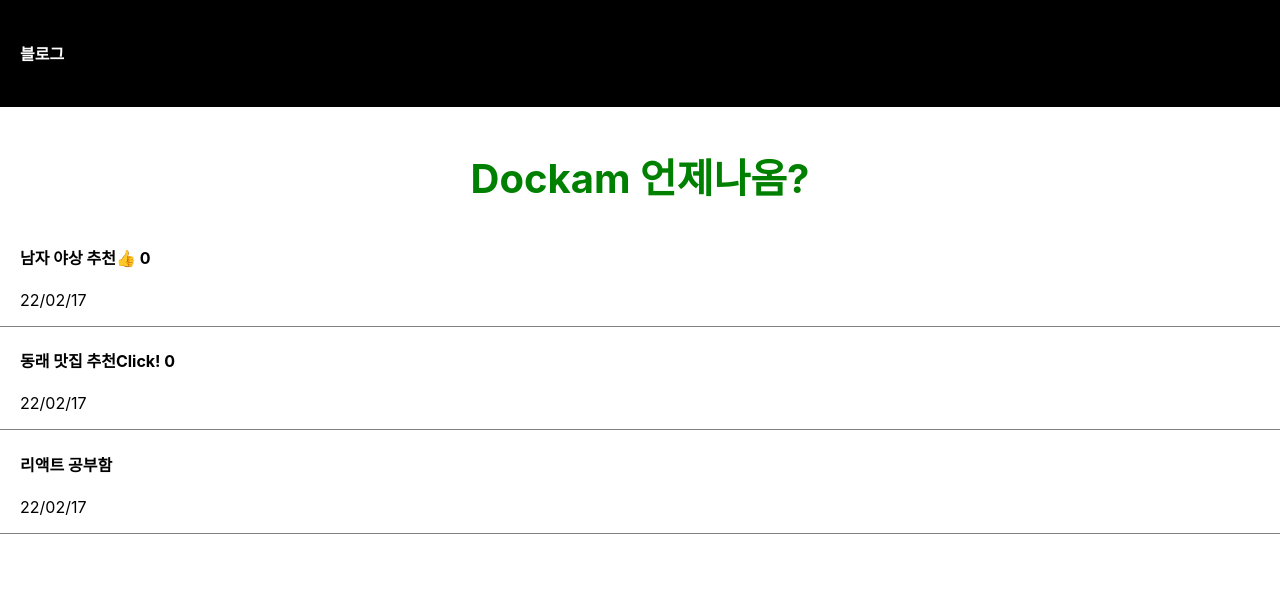
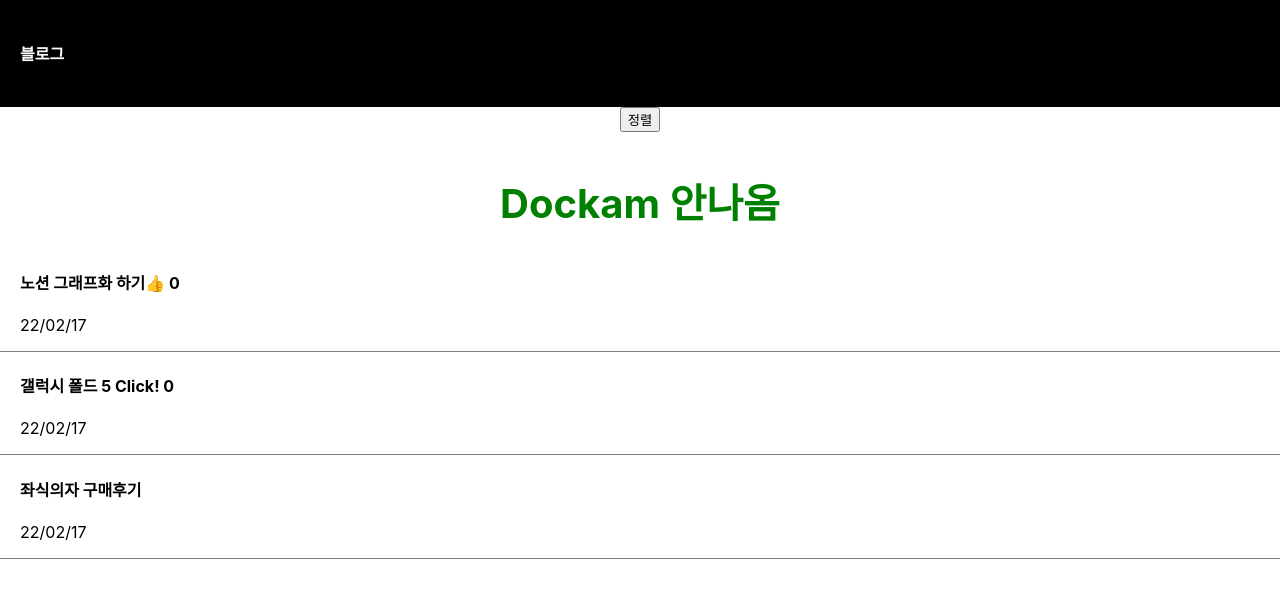
Before and after one commit to SsangG77/react_blog, a React (Create React App) app: page / in a window 1280 px wide. Shown: the top 598 px of the page. Built offline with nearby package versions, Linux system fonts and the light colour scheme.

Commit message:
destructuring_assignment

```diff
--- a/src/App.js
+++ b/src/App.js
@@ -2,7 +2,7 @@
 import './App.css';
 import {useState} from "react"
 
-let title = 'Dockam 언제나옴?'
+let titlet = 'Dockam 안나옴'
 let styleObj = {
   color : 'green',
   fontSize : '40px'
@@ -16,30 +16,42 @@
 
   let [like, setLike] = useState(0)
 
-
+  let [title, setTitle] = useState(['노션 그래프화 하기', '갤럭시 폴드 5', '좌식의자 구매후기']);
 
   return (
     <div className="App">
       <div className='black_nav'>
         <h4>블로그</h4>
       </div>
-      <h3 style= {styleObj}>{title}</h3>
+
+    <button onClick={() => {
+      let copy = [...title];
+      setTitle(copy.sort())
+      console.log(title)
+
+    }}>
+      정렬
+    </button>
+
+
+
+      <h3 style= {styleObj}>{titlet}</h3>
       <div className='list'>
         <h4>
-          { coat }
+          { title[0] }
           <span onClick={() => {setLike(like + 1)}}>👍</span> {like}
         </h4>
         <p>22/02/17</p>
       </div>
       <div className='list'>
         <h4>
-          { food }
-          <span onClick={() => setCoat('여자 코트 추천')}>Click!</span> { 0 }
+          { title[1] }
+          <span onClick={() => setCoat('여자 코트 추천')}> Click!</span> { 0 }
           </h4>
         <p>22/02/17</p>
       </div>
       <div className='list'>
-        <h4>{ react }</h4>
+        <h4>{ title[2] }</h4>
         <p>22/02/17</p>
       </div>
 
```
